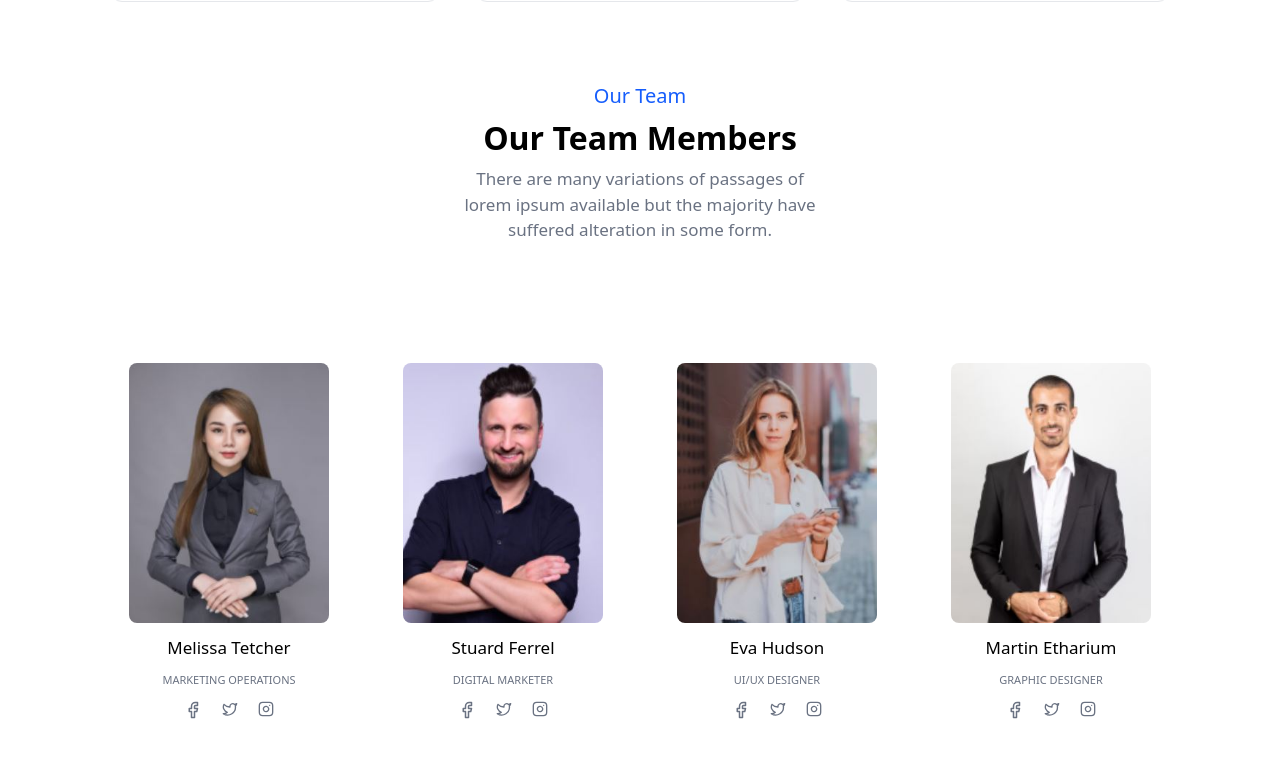
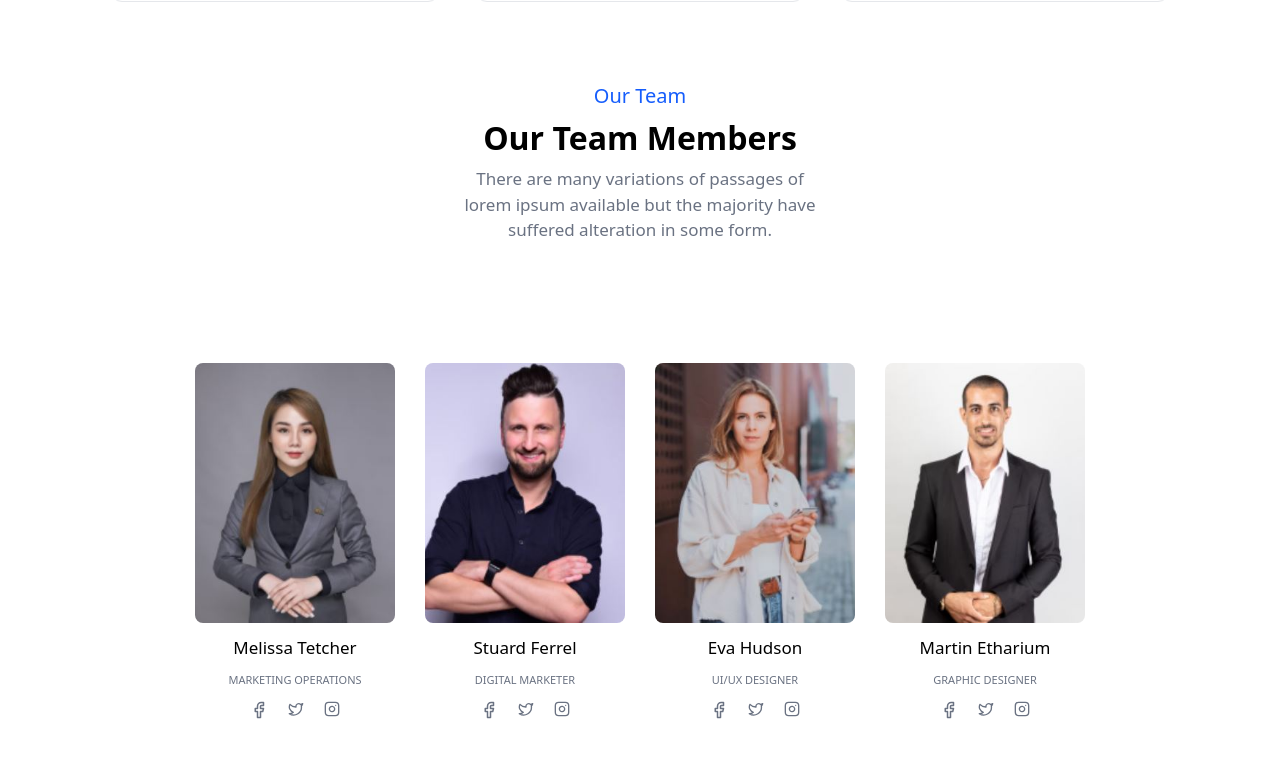
Before and after one commit to msharjeelaslam/StartupWebsite, a website: page src/index.html in a window 1280 px wide. Shown: the part 3050-3812 px from the top of the page. Drawn offline with Linux system fonts and the light colour scheme.

Commit message:
5th section completed fully responsive

```diff
--- a/src/index.html
+++ b/src/index.html
@@ -361,7 +361,7 @@
 
     <div class="flex justify-center items-center mt-10 mb-10 ">
 
-      <div class="min-w-100 xs:min-w-130 md:min-w-230 lg:min-w-274 py-10  grid grid-cols-1 xs:grid-cols-2 md:grid-cols-4   gap-y-12 ">
+      <div class="min-w-100 xs:min-w-130 md:min-w-230 lg:min-w-230 py-10  grid grid-cols-1 xs:grid-cols-2 md:grid-cols-4   gap-y-12 ">
 
 
 
```
Also changed, not shown: src/output.css.
